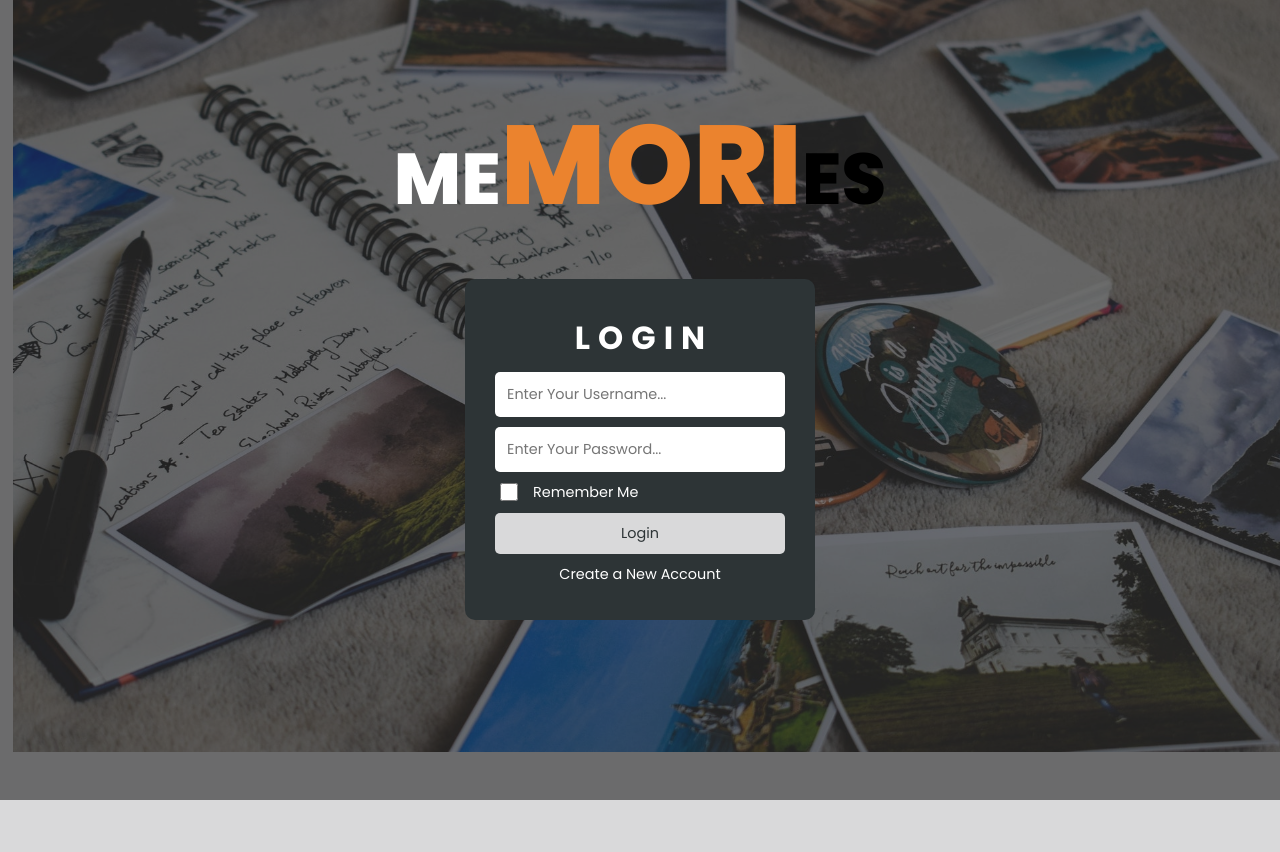
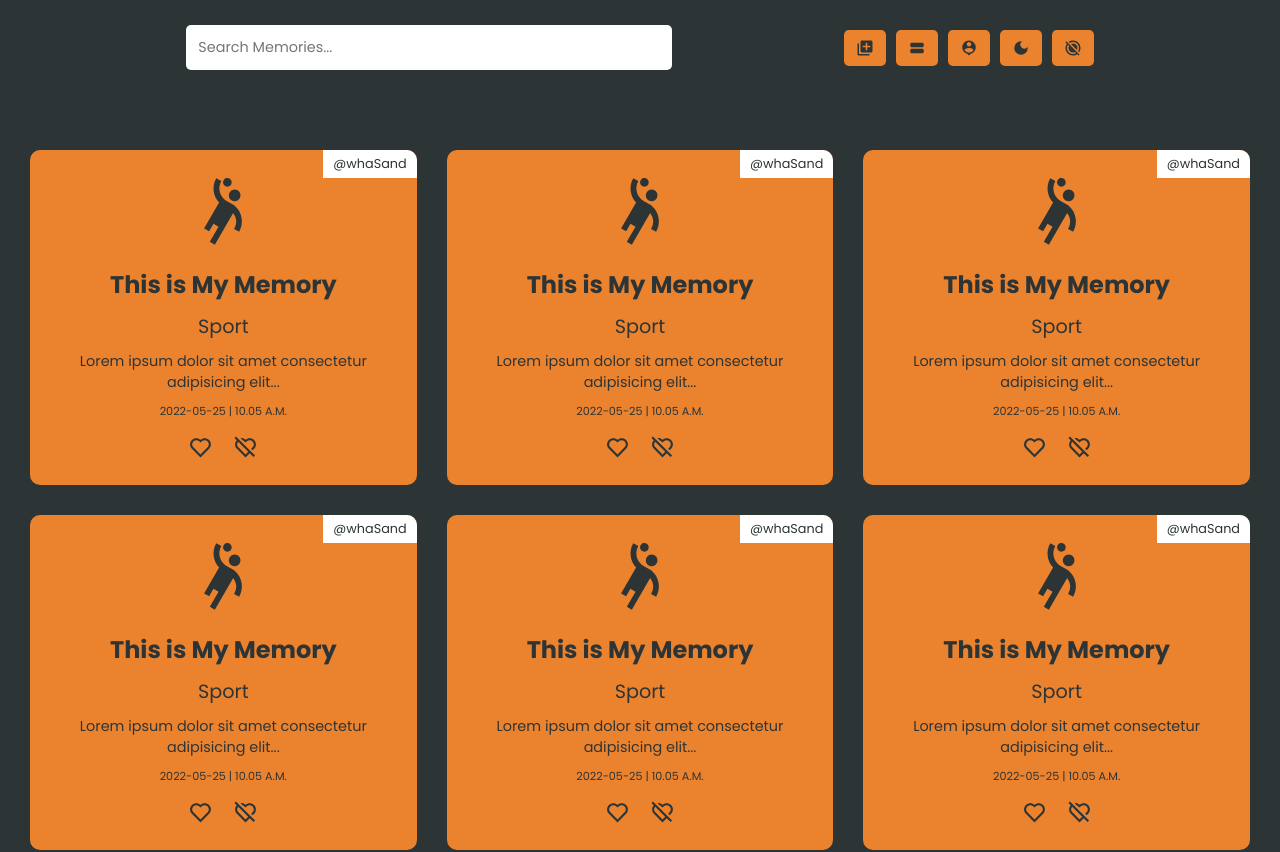
Before and after one commit to wahsandaruwan/memories_app_frontend, a React (Create React App) app: page / in a window 1280 px wide. Shown: the top 852 px of the page. Before the commit the page ends 800 px from the top, so only its background shows below. Built offline with nearby package versions, Linux system fonts and the light colour scheme; the HTML template or start-up script is replaced by a standard one.

Commit message:
footer updated

```diff
--- a/src/App.js
+++ b/src/App.js
@@ -5,8 +5,8 @@ import Home from "./Components/Pages/Home";
 const App = () => {
   return (
     <>
-      <Home />
-      {/* <Feed /> */}
+      {/* <Home /> */}
+      <Feed />
     </>
   )
 }
--- a/src/Components/Sections/Styles/FooterStyles.css
+++ b/src/Components/Sections/Styles/FooterStyles.css
@@ -1,6 +1,6 @@
 /* -----Footer Section----- */
 .footer-section {
-  position: fixed;
+  position: absolute;
   bottom: 0;
   left: 0;
   z-index: 99;
```
